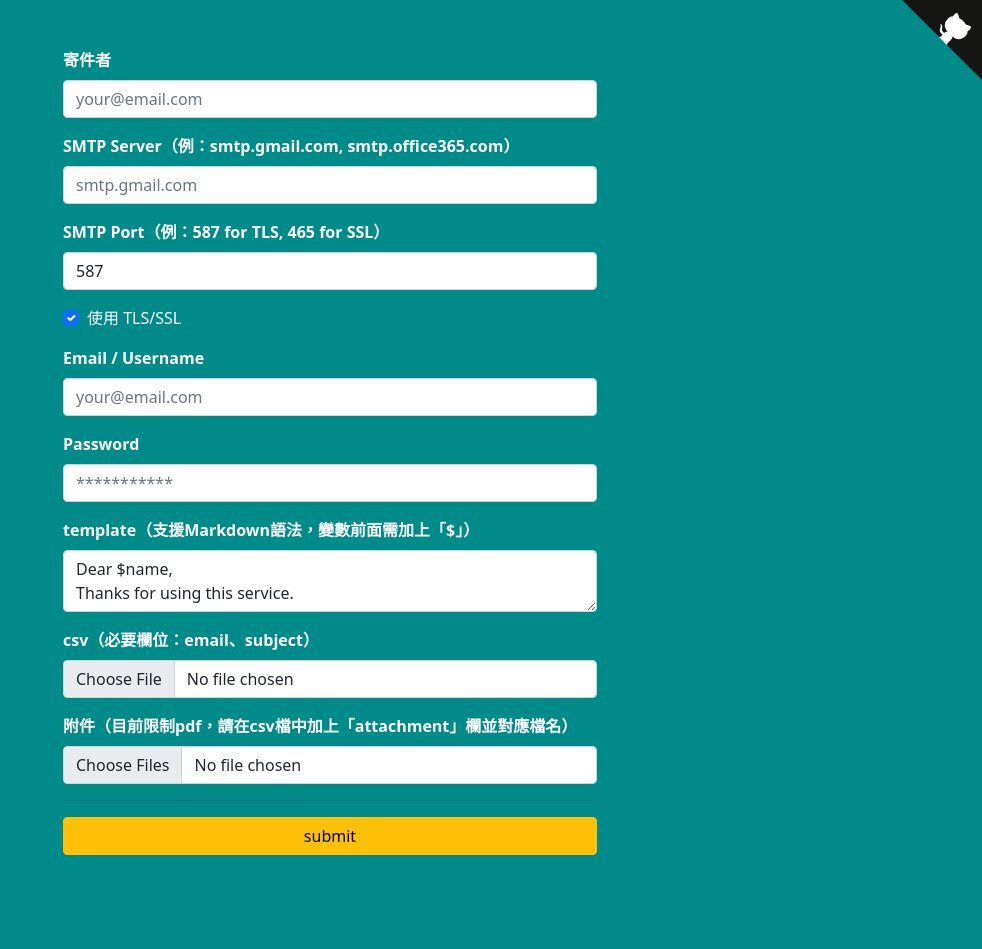
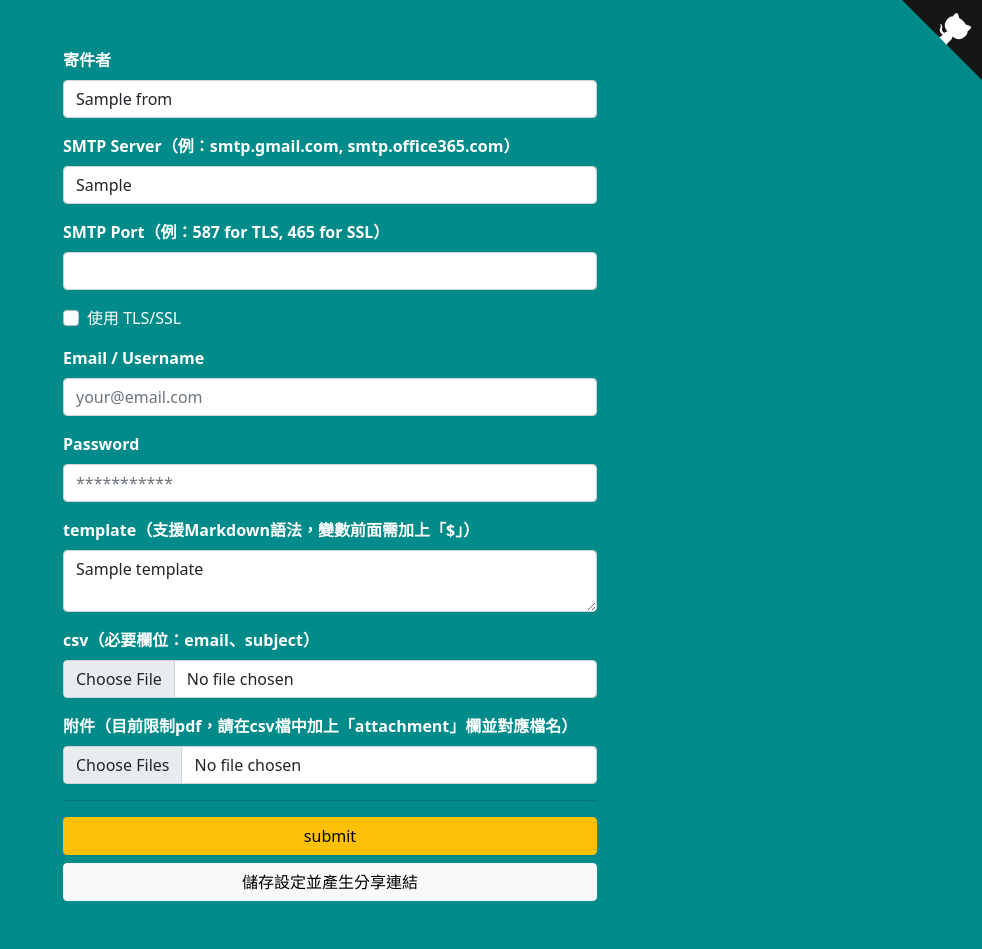
Before and after one commit to SeanGau/multimails, a Flask app: template templates/index.html in a window 1280 px wide. Shown: the whole page, without its empty margins (298-1280 px from the left). Before the commit the page ends 855 px from the top, so only its background shows below. Run offline with Flask 3, Linux system fonts and the light colour scheme; the template is opened without the code that fills it: most values are stand-ins (such as "Sample title", 1, 10 or a date in 2020); parts of the project's set-up code (start-up, migrations or seed data) failed here and were passed over; some libraries are stand-ins or nearby versions.

Commit message:
feat: implement SQLite-based preset storage with URL sharing and add batch email processing support.

```diff
--- a/app.py
+++ b/app.py
@@ -2,11 +2,17 @@ import flask
 import os
 import csv
 import shutil
+import sqlite3
+import secrets
 import threading
+import time
 from string import Template
-from datetime import datetime
+from datetime import datetime, timezone
 from flask_mail import Mail, Message
 from markdown import markdown
+
+BATCH_SIZE = 100
+BATCH_SLEEP_SECONDS = 10
 
 app = flask.Flask(__name__)
 app.config.from_object('config')
@@ -14,6 +20,41 @@ mail = Mail()
 
 path = os.getcwd()
 ALLOWED_EXTENSIONS = set(['csv', 'pdf'])
+DB_PATH = os.path.join(path, 'presets.db')
+
+DEFAULT_TEMPLATE = "Dear $name,\nThanks for using this service."
+DEFAULT_PRESET = {
+    'from': '',
+    'smtp_server': '',
+    'smtp_port': 587,
+    'smtp_use_tls': True,
+    'template': DEFAULT_TEMPLATE,
+}
+
+
+def get_db():
+    conn = sqlite3.connect(DB_PATH)
+    conn.row_factory = sqlite3.Row
+    return conn
+
+
+def init_db():
+    with get_db() as conn:
+        conn.execute('''
+            CREATE TABLE IF NOT EXISTS presets (
+                token TEXT PRIMARY KEY,
+                from_addr TEXT,
+                smtp_server TEXT,
+                smtp_port INTEGER,
+                smtp_use_tls INTEGER,
+                template TEXT,
+                created_at TEXT
+            )
+        ''')
+
+
+init_db()
+
 
 def allowed_file(filename):
     return '.' in filename and filename.rsplit('.', 1)[1].lower() in ALLOWED_EXTENSIONS
@@ -67,12 +108,18 @@ def index():
             with open(os.path.join(UPLOAD_FOLDER, csvfile.filename), encoding='utf-8', newline='') as csvfile_saved: # type: ignore
                 reader = csv.DictReader(csvfile_saved)
                 _data['template'] = markdown(_data['template'].replace("\r\n","<br>"))
-                for row in reader:
+                rows = list(reader)
+                total = len(rows)
+                for i, row in enumerate(rows):
                     content_tmpl = Template(_data['template'])
                     attachment = row.get('attachment', None)
                     t = threading.Thread(target = send_mail,args=([row['email']], row['subject'], content_tmpl.substitute(row), UPLOAD_FOLDER, attachment))
                     t.start()
                     threads.append(t)
+                    if (i + 1) % BATCH_SIZE == 0 and (i + 1) < total:
+                        for bt in threads[-BATCH_SIZE:]:
+                            bt.join()
+                        time.sleep(BATCH_SLEEP_SECONDS)
         for t in threads:
             t.join()
         try:
@@ -81,7 +128,49 @@ def index():
             print("Error: %s : %s" % (UPLOAD_FOLDER, e.strerror))
         return flask.render_template('finish.html', success = success, error = error)
     else:
-        return flask.render_template('index.html')
+        return flask.render_template('index.html', preset=DEFAULT_PRESET)
+
+
+@app.route('/preset/save', methods=['POST'])
+def save_preset():
+    data = flask.request.form
+    token = secrets.token_urlsafe(6)
+    with get_db() as conn:
+        conn.execute(
+            'INSERT INTO presets (token, from_addr, smtp_server, smtp_port, smtp_use_tls, template, created_at) '
+            'VALUES (?, ?, ?, ?, ?, ?, ?)',
+            (
+                token,
+                data.get('from', ''),
+                data.get('smtp_server', ''),
+                int(data.get('smtp_port') or 587),
+                1 if data.get('smtp_use_tls') == 'on' else 0,
+                data.get('template', ''),
+                datetime.now(timezone.utc).isoformat(),
+            ),
+        )
+    share_url = flask.url_for('load_preset', token=token, _external=True)
+    return flask.jsonify({'token': token, 'url': share_url})
+
+
+@app.route('/p/<token>')
+def load_preset(token):
+    with get_db() as conn:
+        row = conn.execute(
+            'SELECT from_addr, smtp_server, smtp_port, smtp_use_tls, template '
+            'FROM presets WHERE token = ?',
+            (token,),
+        ).fetchone()
+    if row is None:
+        flask.abort(404)
+    preset = {
+        'from': row['from_addr'],
+        'smtp_server': row['smtp_server'],
+        'smtp_port': row['smtp_port'],
+        'smtp_use_tls': bool(row['smtp_use_tls']),
+        'template': row['template'],
+    }
+    return flask.render_template('index.html', preset=preset)
 
 
 if __name__ == '__main__':
--- a/main.py
+++ /dev/null
@@ -1,6 +0,0 @@
-def main():
-    print("Hello from multimails!")
-
-
-if __name__ == "__main__":
-    main()
--- a/templates/index.html
+++ b/templates/index.html
@@ -74,18 +74,19 @@
     </a>
     <div class="container d-flex flex-column py-5">
         <div class="row w-100 align-items-center justify-content-center">
-            <form class="col-md-6" method="post" action="/" enctype="multipart/form-data">
+            <form class="col-md-6" id="main-form" method="post" action="/" enctype="multipart/form-data">
                 <label for="from" class="form-label">寄件者</label>
                 <input class="form-control mb-3" type="text" name="from" id="input-from" placeholder="your@email.com"
-                    required>
+                    value="{{ preset.from }}" required>
                 <label for="smtp_server" class="form-label">SMTP Server（例：smtp.gmail.com, smtp.office365.com）</label>
                 <input class="form-control mb-3" type="text" name="smtp_server" id="input-smtp-server"
-                    placeholder="smtp.gmail.com" required>
+                    placeholder="smtp.gmail.com" value="{{ preset.smtp_server }}" required>
                 <label for="smtp_port" class="form-label">SMTP Port（例：587 for TLS, 465 for SSL）</label>
-                <input class="form-control mb-3" type="number" name="smtp_port" id="input-smtp-port" value="587"
-                    required>
+                <input class="form-control mb-3" type="number" name="smtp_port" id="input-smtp-port"
+                    value="{{ preset.smtp_port }}" required>
                 <div class="form-check mb-3 text-white">
-                    <input class="form-check-input" type="checkbox" name="smtp_use_tls" id="input-smtp-tls" checked>
+                    <input class="form-check-input" type="checkbox" name="smtp_use_tls" id="input-smtp-tls"
+                        {% if preset.smtp_use_tls %}checked{% endif %}>
                     <label class="form-check-label" for="input-smtp-tls">使用 TLS/SSL</label>
                 </div>
                 <label for="email" class="form-label">Email / Username</label>
@@ -95,20 +96,51 @@
                 <input class="form-control mb-3" type="password" name="apppw" id="input-apppw" placeholder="***********"
                     required>
                 <label for="template" class="form-label">template（支援Markdown語法，變數前面需加上「$」）</label>
-                <textarea class="form-control mb-3" name="template" id="input-template" required>Dear $name,
-Thanks for using this service.</textarea>
+                <textarea class="form-control mb-3" name="template" id="input-template" required>{{ preset.template }}</textarea>
                 <label for="files" class="form-label">csv（必要欄位：email、subject）</label>
                 <input type="file" class="form-control mb-3" name="csv" id="input-csv" accept=".csv" required>
                 <label for="files" class="form-label">附件（目前限制pdf，請在csv檔中加上「attachment」欄並對應檔名）</label>
                 <input type="file" class="form-control mb-3" multiple="multiple" name="files[]" id="input-files"
                     accept=".pdf">
                 <hr>
-                <div class="d-grid">
+                <div class="d-grid gap-2">
                     <button type="submit" class="btn btn-warning">submit</button>
+                    <button type="button" class="btn btn-light" id="save-preset-btn">儲存設定並產生分享連結</button>
+                </div>
+                <div id="preset-link" class="alert alert-success mt-3 d-none" role="alert">
+                    分享連結（不含密碼與檔案）：
+                    <a id="preset-link-url" href="#" target="_blank"></a>
                 </div>
             </form>
         </div>
     </div>
+    <script>
+        document.getElementById('save-preset-btn').addEventListener('click', async function () {
+            const form = document.getElementById('main-form');
+            const formData = new FormData();
+            // Only include preset-eligible fields (exclude password, username, csv, attachments)
+            const fields = ['from', 'smtp_server', 'smtp_port', 'template'];
+            fields.forEach(name => {
+                const el = form.querySelector(`[name="${name}"]`);
+                if (el) formData.append(name, el.value);
+            });
+            const tlsEl = form.querySelector('[name="smtp_use_tls"]');
+            if (tlsEl && tlsEl.checked) formData.append('smtp_use_tls', 'on');
+
+            try {
+                const res = await fetch('/preset/save', { method: 'POST', body: formData });
+                if (!res.ok) throw new Error('save failed');
+                const data = await res.json();
+                const box = document.getElementById('preset-link');
+                const link = document.getElementById('preset-link-url');
+                link.href = data.url;
+                link.textContent = data.url;
+                box.classList.remove('d-none');
+            } catch (err) {
+                alert('儲存失敗：' + err.message);
+            }
+        });
+    </script>
     <script src="https://kit.fontawesome.com/cc94f52acd.js" crossorigin="anonymous"></script>
     <script src="https://code.jquery.com/jquery-3.6.0.min.js"
         integrity="sha256-/xUj+3OJU5yExlq6GSYGSHk7tPXikynS7ogEvDej/m4=" crossorigin="anonymous"></script>
```
Also changed, not shown: 1 other file.
